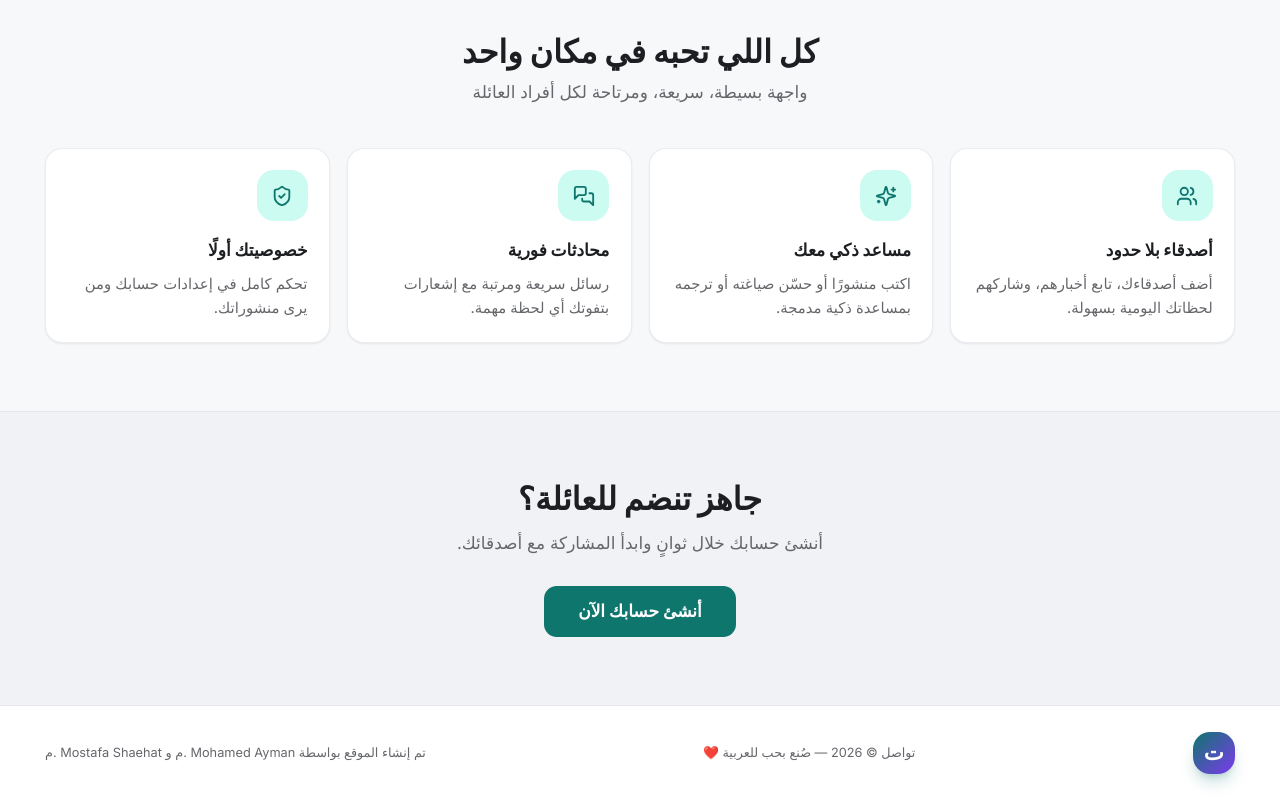
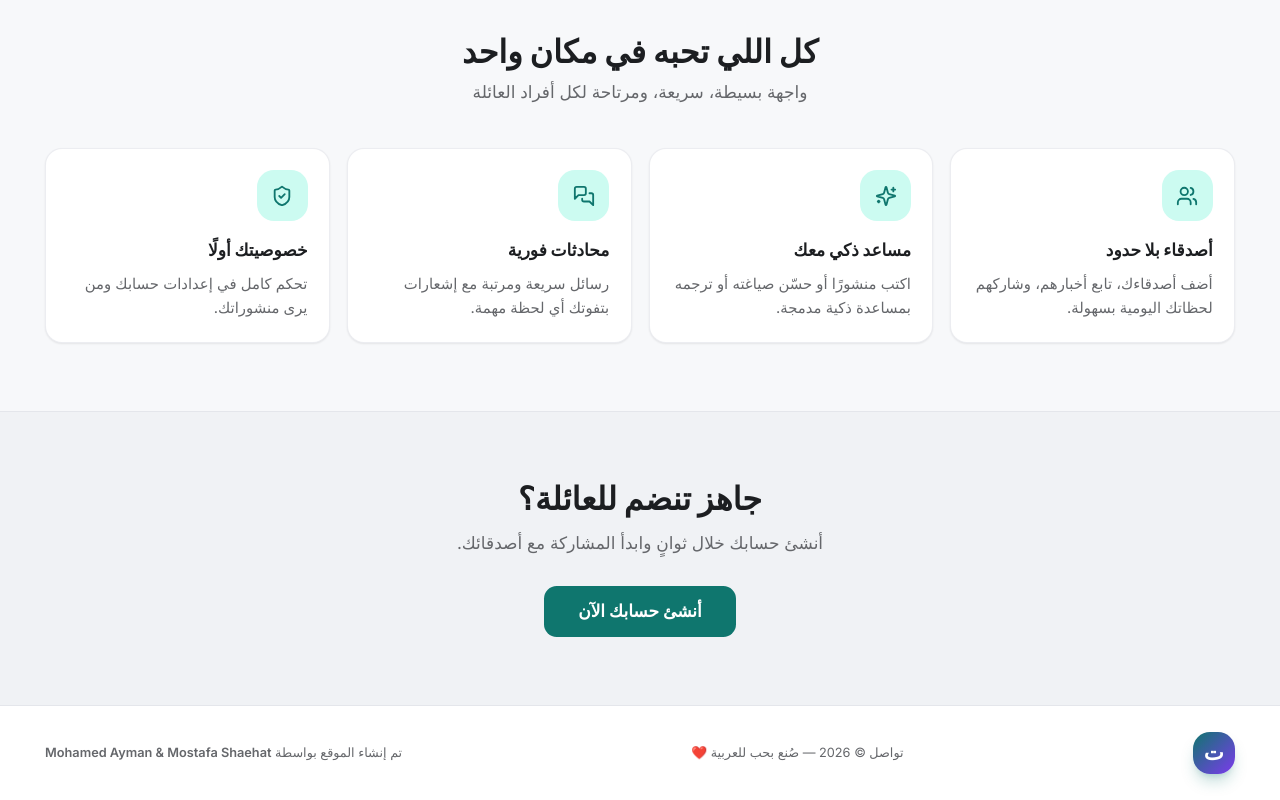
Before and after one commit to mohamedharon318-ship-it/tawasol, a React (Vite) app: page / in a window 1280 px wide. Shown: the part 909-1709 px from the top of the page. Built offline with nearby package versions, Linux system fonts and the light colour scheme; no server answers.

Commit message:
Update: refine footer credit styling

```diff
--- a/src/pages/LandingPage.tsx
+++ b/src/pages/LandingPage.tsx
@@ -103,8 +103,7 @@ export default function LandingPage() {
           <p>{t('تواصل ©', 'Tawasol ©')} {new Date().getFullYear()} — {t('صُنع بحب للعربية ❤️', 'Made with love ❤️')}</p>
           <p>
             {t('تم إنشاء الموقع بواسطة', 'Built by')}{' '}
-            <bdi dir="ltr">م. Mohamed Ayman</bdi> {t('و', 'and')}{' '}
-            <bdi dir="ltr">م. Mostafa Shaehat</bdi>
+            <bdi dir="ltr" className="font-semibold">{'Mohamed Ayman & Mostafa Shaehat'}</bdi>
           </p>
         </div>
       </footer>
```
